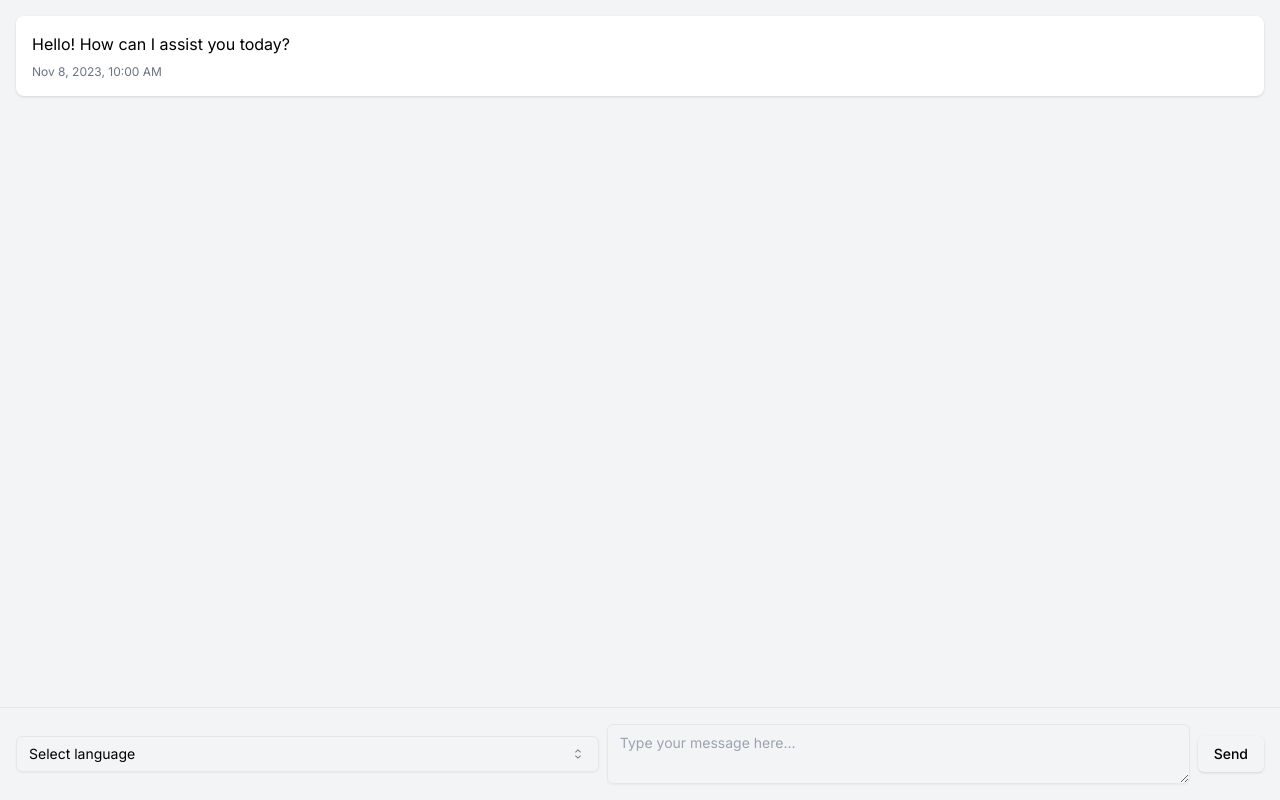
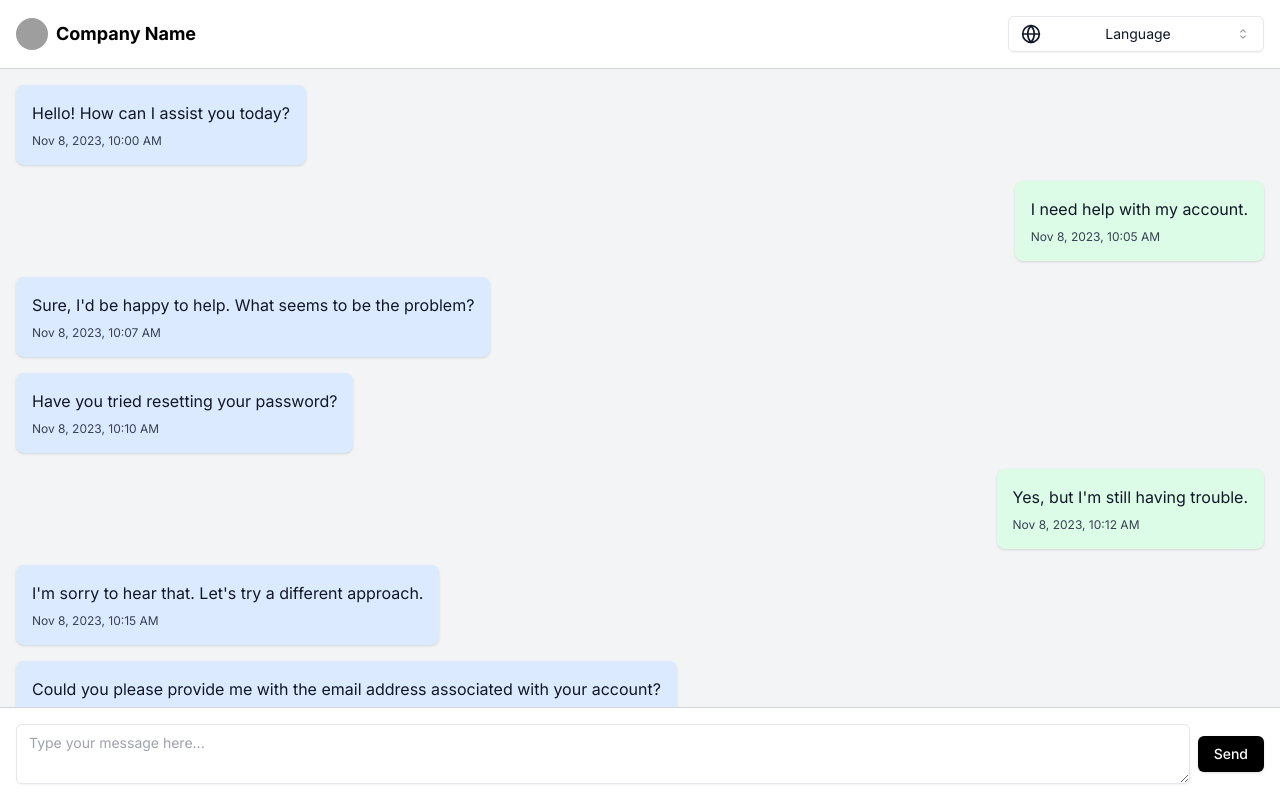
Before and after one commit to acastillo9/openai-chatbot, a Next.js app: page / in a window 1280 px wide. Built offline with nearby package versions, Linux system fonts and the light colour scheme; no server answers; grey boxes are pictures that could not be loaded.

Commit message:
feat: UI improvements

```diff
--- a/components/chatbot.tsx
+++ b/components/chatbot.tsx
@@ -1,85 +1,35 @@
-"use client";
-
 /**
  * This code was generated by v0 by Vercel.
- * @see https://v0.dev/t/ra80o9UCqIh
+ * @see https://v0.dev/t/DhM4jtsvelT
  */
-import {
-  SelectValue,
-  SelectTrigger,
-  SelectLabel,
-  SelectItem,
-  SelectGroup,
-  SelectContent,
-  Select,
-} from "@/components/ui/select";
-import { Textarea } from "@/components/ui/textarea";
-import { Button } from "@/components/ui/button";
-import { useRef, useState } from "react";
-import { getAnswer } from "@/lib/api";
+import { SelectValue, SelectTrigger, SelectLabel, SelectItem, SelectGroup, SelectContent, Select } from "@/components/ui/select"
+import { Textarea } from "@/components/ui/textarea"
+import { Button } from "@/components/ui/button"
 
 export function Chatbot() {
-  const [messages, setMessages] = useState([
-    {
-      message: "Hello! How can I assist you today?",
-      timestamp: "Nov 8, 2023, 10:00 AM",
-      role: "assistant",
-    },
-  ]);
-
-  const textAreaRef = useRef(null);
-
-  async function handleNewMessage() {
-    const message = textAreaRef.current.value;
-    setMessages((prevArray) => [
-      ...prevArray,
-      { message, timestamp: new Date().toString(), role: "user" },
-    ]);
-
-    textAreaRef.current.value = "";
-
-    const response = await getAnswer(message);
-    setMessages((prevArray) => [
-      ...prevArray,
-      {
-        message: response,
-        timestamp: new Date().toString(),
-        role: "assistant",
-      },
-    ]);
-  }
-
   return (
-    <section className="w-full h-screen bg-gray-100 dark:bg-gray-900 flex flex-col">
-      <div className="flex-grow overflow-auto p-4 space-y-4">
-        {messages.map((message, index) => (
-          <div
-            className={`p-4 rounded-lg ${
-              message.role === "assistant"
-                ? "bg-white dark:bg-gray-800"
-                : "bg-blue-200 dark:bg-blue-700"
-            } shadow ml-auto`}
-            key={index}
-          >
-            <p className="text-black dark:text-white">{message.message}</p>
-            <p className="text-xs text-gray-500 dark:text-gray-400 mt-2">
-              {message.timestamp}
-            </p>
+    <section className="w-full h-screen bg-gray-50 flex flex-col">
+      <header className="flex justify-between items-center p-4 bg-white shadow-md border-b border-gray-300">
+        <div className="flex items-center space-x-2">
+          <img
+            alt="Logo"
+            className="rounded-full"
+            height="32"
+            src="/placeholder.svg"
+            style={{
+              aspectRatio: "32/32",
+              objectFit: "cover",
+            }}
+            width="32"
+          />
+          <h1 className="text-lg text-black font-bold">Company Name</h1>
         </div>
-        ))}
-      </div>
-      <div className="border-t border-gray-200 dark:border-gray-700 p-4">
-        <div className="flex items-center space-x-2">
-          <Select className="mr-2 w-32">
-            <SelectTrigger>
-              <SelectValue placeholder="Select language" />
-            </SelectTrigger>
-            <SelectContent>
-              <SelectGroup>
-                <SelectLabel>Languages</SelectLabel>
-                <div className="flex items-center">
+        <div className="flex items-center space-x-4">
+          <div className="relative w-64">
+            <Select className="w-full bg-white rounded-md text-gray-900">
+              <SelectTrigger className="flex items-center space-x-1 text-gray-900">
                 <svg
-                    className=" h-5 w-5 mr-1"
+                  className=" h-5 w-5"
                   fill="none"
                   height="24"
                   stroke="currentColor"
@@ -90,14 +40,63 @@ export function Chatbot() {
                   width="24"
                   xmlns="http://www.w3.org/2000/svg"
                 >
-                    <path d="M4 15s1-1 4-1 5 2 8 2 4-1 4-1V3s-1 1-4 1-5-2-8-2-4 1-4 1z" />
-                    <line x1="4" x2="4" y1="22" y2="15" />
+                  <circle cx="12" cy="12" r="10" />
+                  <line x1="2" x2="22" y1="12" y2="12" />
+                  <path d="M12 2a15.3 15.3 0 0 1 4 10 15.3 15.3 0 0 1-4 10 15.3 15.3 0 0 1-4-10 15.3 15.3 0 0 1 4-10z" />
                 </svg>
+                <SelectValue placeholder="Language" />
+              </SelectTrigger>
+              <SelectContent className="rounded-md shadow-lg bg-white w-full">
+                <SelectGroup>
+                  <SelectLabel className="text-gray-900">Languages</SelectLabel>
                   <SelectItem value="english">English</SelectItem>
+                  <SelectItem value="spanish">Spanish</SelectItem>
+                  <SelectItem value="french">French</SelectItem>
+                  <SelectItem value="german">German</SelectItem>
+                </SelectGroup>
+              </SelectContent>
+            </Select>
           </div>
-                <div className="flex items-center">
+        </div>
+      </header>
+      <div className="flex-grow overflow-auto p-4 space-y-4 flex flex-col bg-gray-100">
+        <div className="p-4 rounded-lg bg-blue-100 shadow self-start">
+          <p className="text-gray-900">Hello! How can I assist you today?</p>
+          <p className="text-xs text-gray-700 mt-2">Nov 8, 2023, 10:00 AM</p>
+        </div>
+        <div className="p-4 rounded-lg bg-green-100 shadow self-end">
+          <p className="text-gray-900">I need help with my account.</p>
+          <p className="text-xs text-gray-700 mt-2">Nov 8, 2023, 10:05 AM</p>
+        </div>
+        <div className="p-4 rounded-lg bg-blue-100 shadow self-start">
+          <p className="text-gray-900">Sure, I'd be happy to help. What seems to be the problem?</p>
+          <p className="text-xs text-gray-700 mt-2">Nov 8, 2023, 10:07 AM</p>
+        </div>
+        <div className="p-4 rounded-lg bg-blue-100 shadow self-start">
+          <p className="text-gray-900">Have you tried resetting your password?</p>
+          <p className="text-xs text-gray-700 mt-2">Nov 8, 2023, 10:10 AM</p>
+        </div>
+        <div className="p-4 rounded-lg bg-green-100 shadow self-end">
+          <p className="text-gray-900">Yes, but I'm still having trouble.</p>
+          <p className="text-xs text-gray-700 mt-2">Nov 8, 2023, 10:12 AM</p>
+        </div>
+        <div className="p-4 rounded-lg bg-blue-100 shadow self-start">
+          <p className="text-gray-900">I'm sorry to hear that. Let's try a different approach.</p>
+          <p className="text-xs text-gray-700 mt-2">Nov 8, 2023, 10:15 AM</p>
+        </div>
+        <div className="p-4 rounded-lg bg-blue-100 shadow self-start">
+          <p className="text-gray-900">
+            Could you please provide me with the email address associated with your account?
+          </p>
+          <p className="text-xs text-gray-700 mt-2">Nov 8, 2023, 10:18 AM</p>
+        </div>
+        <div className="p-4 rounded-lg bg-green-100 shadow self-end">
+          <p className="text-gray-900">Sure, it's john.doe@example.com</p>
+          <p className="text-xs text-gray-700 mt-2">Nov 8, 2023, 10:20 AM</p>
+        </div>
+        <div className="p-4 rounded-lg bg-blue-100 shadow self-start flex items-center space-x-2">
           <svg
-                    className=" h-5 w-5 mr-1"
+            className=" animate-spin h-5 w-5 text-gray-900"
             fill="none"
             height="24"
             stroke="currentColor"
@@ -108,58 +107,24 @@ export function Chatbot() {
             width="24"
             xmlns="http://www.w3.org/2000/svg"
           >
-                    <path d="M4 15s1-1 4-1 5 2 8 2 4-1 4-1V3s-1 1-4 1-5-2-8-2-4 1-4 1z" />
-                    <line x1="4" x2="4" y1="22" y2="15" />
+            <line x1="12" x2="12" y1="2" y2="6" />
+            <line x1="12" x2="12" y1="18" y2="22" />
+            <line x1="4.93" x2="7.76" y1="4.93" y2="7.76" />
+            <line x1="16.24" x2="19.07" y1="16.24" y2="19.07" />
+            <line x1="2" x2="6" y1="12" y2="12" />
+            <line x1="18" x2="22" y1="12" y2="12" />
+            <line x1="4.93" x2="7.76" y1="19.07" y2="16.24" />
+            <line x1="16.24" x2="19.07" y1="7.76" y2="4.93" />
           </svg>
-                  <SelectItem value="spanish">Spanish</SelectItem>
+          <p className="text-gray-900">Processing your request...</p>
         </div>
-                <div className="flex items-center">
-                  <svg
-                    className=" h-5 w-5 mr-1"
-                    fill="none"
-                    height="24"
-                    stroke="currentColor"
-                    strokeLinecap="round"
-                    strokeLinejoin="round"
-                    strokeWidth="2"
-                    viewBox="0 0 24 24"
-                    width="24"
-                    xmlns="http://www.w3.org/2000/svg"
-                  >
-                    <path d="M4 15s1-1 4-1 5 2 8 2 4-1 4-1V3s-1 1-4 1-5-2-8-2-4 1-4 1z" />
-                    <line x1="4" x2="4" y1="22" y2="15" />
-                  </svg>
-                  <SelectItem value="french">French</SelectItem>
       </div>
-                <div className="flex items-center">
-                  <svg
-                    className=" h-5 w-5 mr-1"
-                    fill="none"
-                    height="24"
-                    stroke="currentColor"
-                    strokeLinecap="round"
-                    strokeLinejoin="round"
-                    strokeWidth="2"
-                    viewBox="0 0 24 24"
-                    width="24"
-                    xmlns="http://www.w3.org/2000/svg"
-                  >
-                    <path d="M4 15s1-1 4-1 5 2 8 2 4-1 4-1V3s-1 1-4 1-5-2-8-2-4 1-4 1z" />
-                    <line x1="4" x2="4" y1="22" y2="15" />
-                  </svg>
-                  <SelectItem value="german">German</SelectItem>
-                </div>
-              </SelectGroup>
-            </SelectContent>
-          </Select>
-          <Textarea
-            className="flex-grow rounded-md"
-            placeholder="Type your message here..."
-            ref={textAreaRef}
-          />
-          <Button onClick={handleNewMessage}>Send</Button>
+      <div className="border-t border-gray-300 p-4 bg-white">
+        <div className="flex space-x-2 items-center">
+          <Textarea className="flex-grow rounded-md bg-white text-gray-900" placeholder="Type your message here..." />
+          <Button className="w-auto bg-black text-white">Send</Button>
         </div>
       </div>
     </section>
-  );
+  )
 }
--- a/components/ui/button.tsx
+++ b/components/ui/button.tsx
@@ -5,7 +5,7 @@ import { cva, type VariantProps } from "class-variance-authority"
 import { cn } from "@/lib/utils"
 
 const buttonVariants = cva(
-  "inline-flex items-center justify-center rounded-md text-sm font-medium transition-colors focus-visible:outline-none focus-visible:ring-1 focus-visible:ring-ring disabled:pointer-events-none disabled:opacity-50",
+  "inline-flex items-center justify-center whitespace-nowrap rounded-md text-sm font-medium transition-colors focus-visible:outline-none focus-visible:ring-1 focus-visible:ring-ring disabled:pointer-events-none disabled:opacity-50",
   {
     variants: {
       variant: {
--- a/components/ui/select.tsx
+++ b/components/ui/select.tsx
@@ -1,7 +1,12 @@
 "use client"
 
 import * as React from "react"
-import { CaretSortIcon, CheckIcon } from "@radix-ui/react-icons"
+import {
+  CaretSortIcon,
+  CheckIcon,
+  ChevronDownIcon,
+  ChevronUpIcon,
+} from "@radix-ui/react-icons"
 import * as SelectPrimitive from "@radix-ui/react-select"
 
 import { cn } from "@/lib/utils"
@@ -19,7 +24,7 @@ const SelectTrigger = React.forwardRef<
   <SelectPrimitive.Trigger
     ref={ref}
     className={cn(
-      "flex h-9 w-full items-center justify-between rounded-md border border-input bg-transparent px-3 py-2 text-sm shadow-sm ring-offset-background placeholder:text-muted-foreground focus:outline-none focus:ring-1 focus:ring-ring disabled:cursor-not-allowed disabled:opacity-50",
+      "flex h-9 w-full items-center justify-between whitespace-nowrap rounded-md border border-input bg-transparent px-3 py-2 text-sm shadow-sm ring-offset-background placeholder:text-muted-foreground focus:outline-none focus:ring-1 focus:ring-ring disabled:cursor-not-allowed disabled:opacity-50 [&>span]:line-clamp-1",
       className
     )}
     {...props}
@@ -32,6 +37,41 @@ const SelectTrigger = React.forwardRef<
 ))
 SelectTrigger.displayName = SelectPrimitive.Trigger.displayName
 
+const SelectScrollUpButton = React.forwardRef<
+  React.ElementRef<typeof SelectPrimitive.ScrollUpButton>,
+  React.ComponentPropsWithoutRef<typeof SelectPrimitive.ScrollUpButton>
+>(({ className, ...props }, ref) => (
+  <SelectPrimitive.ScrollUpButton
+    ref={ref}
+    className={cn(
+      "flex cursor-default items-center justify-center py-1",
+      className
+    )}
+    {...props}
+  >
+    <ChevronUpIcon />
+  </SelectPrimitive.ScrollUpButton>
+))
+SelectScrollUpButton.displayName = SelectPrimitive.ScrollUpButton.displayName
+
+const SelectScrollDownButton = React.forwardRef<
+  React.ElementRef<typeof SelectPrimitive.ScrollDownButton>,
+  React.ComponentPropsWithoutRef<typeof SelectPrimitive.ScrollDownButton>
+>(({ className, ...props }, ref) => (
+  <SelectPrimitive.ScrollDownButton
+    ref={ref}
+    className={cn(
+      "flex cursor-default items-center justify-center py-1",
+      className
+    )}
+    {...props}
+  >
+    <ChevronDownIcon />
+  </SelectPrimitive.ScrollDownButton>
+))
+SelectScrollDownButton.displayName =
+  SelectPrimitive.ScrollDownButton.displayName
+
 const SelectContent = React.forwardRef<
   React.ElementRef<typeof SelectPrimitive.Content>,
   React.ComponentPropsWithoutRef<typeof SelectPrimitive.Content>
@@ -40,7 +80,7 @@ const SelectContent = React.forwardRef<
     <SelectPrimitive.Content
       ref={ref}
       className={cn(
-        "relative z-50 min-w-[8rem] overflow-hidden rounded-md border bg-popover text-popover-foreground shadow-md data-[state=open]:animate-in data-[state=closed]:animate-out data-[state=closed]:fade-out-0 data-[state=open]:fade-in-0 data-[state=closed]:zoom-out-95 data-[state=open]:zoom-in-95 data-[side=bottom]:slide-in-from-top-2 data-[side=left]:slide-in-from-right-2 data-[side=right]:slide-in-from-left-2 data-[side=top]:slide-in-from-bottom-2",
+        "relative z-50 max-h-96 min-w-[8rem] overflow-hidden rounded-md border bg-popover text-popover-foreground shadow-md data-[state=open]:animate-in data-[state=closed]:animate-out data-[state=closed]:fade-out-0 data-[state=open]:fade-in-0 data-[state=closed]:zoom-out-95 data-[state=open]:zoom-in-95 data-[side=bottom]:slide-in-from-top-2 data-[side=left]:slide-in-from-right-2 data-[side=right]:slide-in-from-left-2 data-[side=top]:slide-in-from-bottom-2",
         position === "popper" &&
           "data-[side=bottom]:translate-y-1 data-[side=left]:-translate-x-1 data-[side=right]:translate-x-1 data-[side=top]:-translate-y-1",
         className
@@ -48,6 +88,7 @@ const SelectContent = React.forwardRef<
       position={position}
       {...props}
     >
+      <SelectScrollUpButton />
       <SelectPrimitive.Viewport
         className={cn(
           "p-1",
@@ -57,6 +98,7 @@ const SelectContent = React.forwardRef<
       >
         {children}
       </SelectPrimitive.Viewport>
+      <SelectScrollDownButton />
     </SelectPrimitive.Content>
   </SelectPrimitive.Portal>
 ))
@@ -117,4 +159,6 @@ export {
   SelectLabel,
   SelectItem,
   SelectSeparator,
+  SelectScrollUpButton,
+  SelectScrollDownButton,
 }
```
Lines whose indentation alone changed are shown as unchanged.
